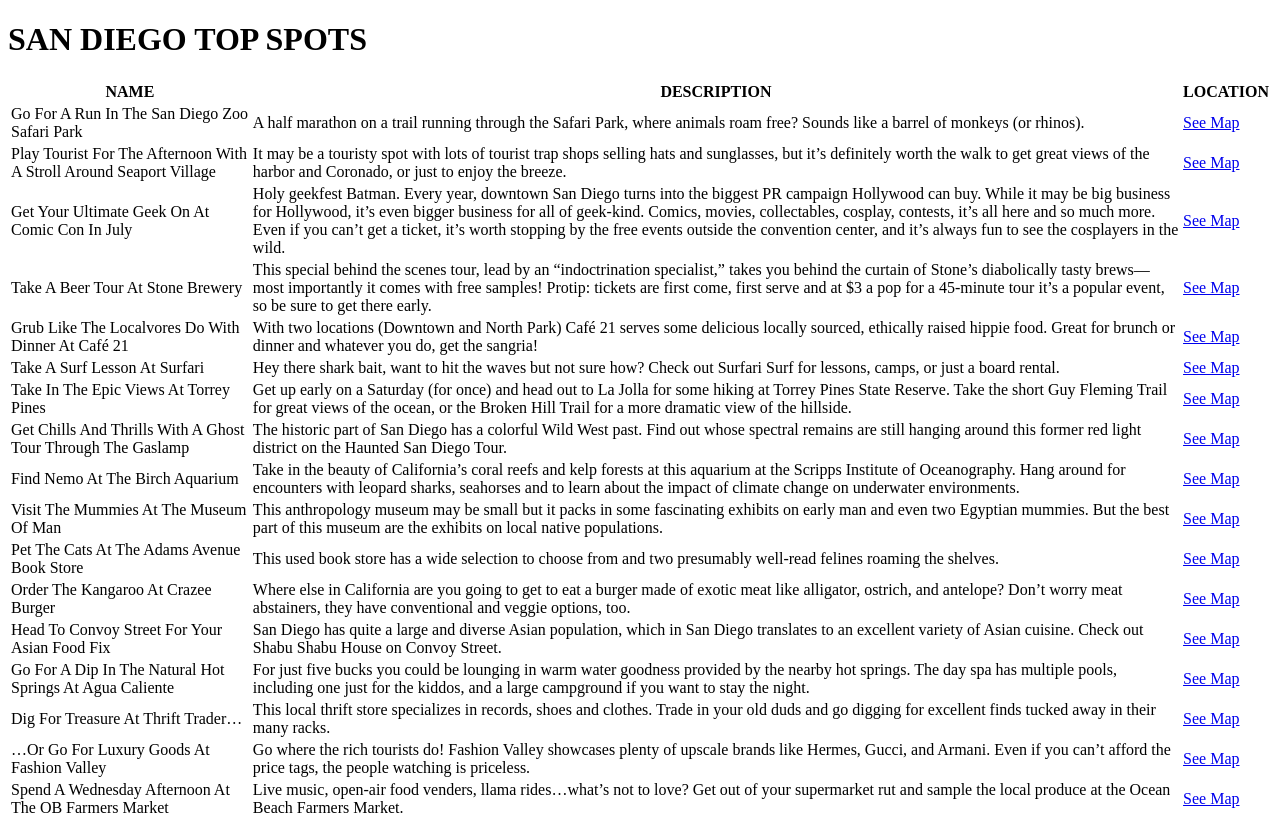
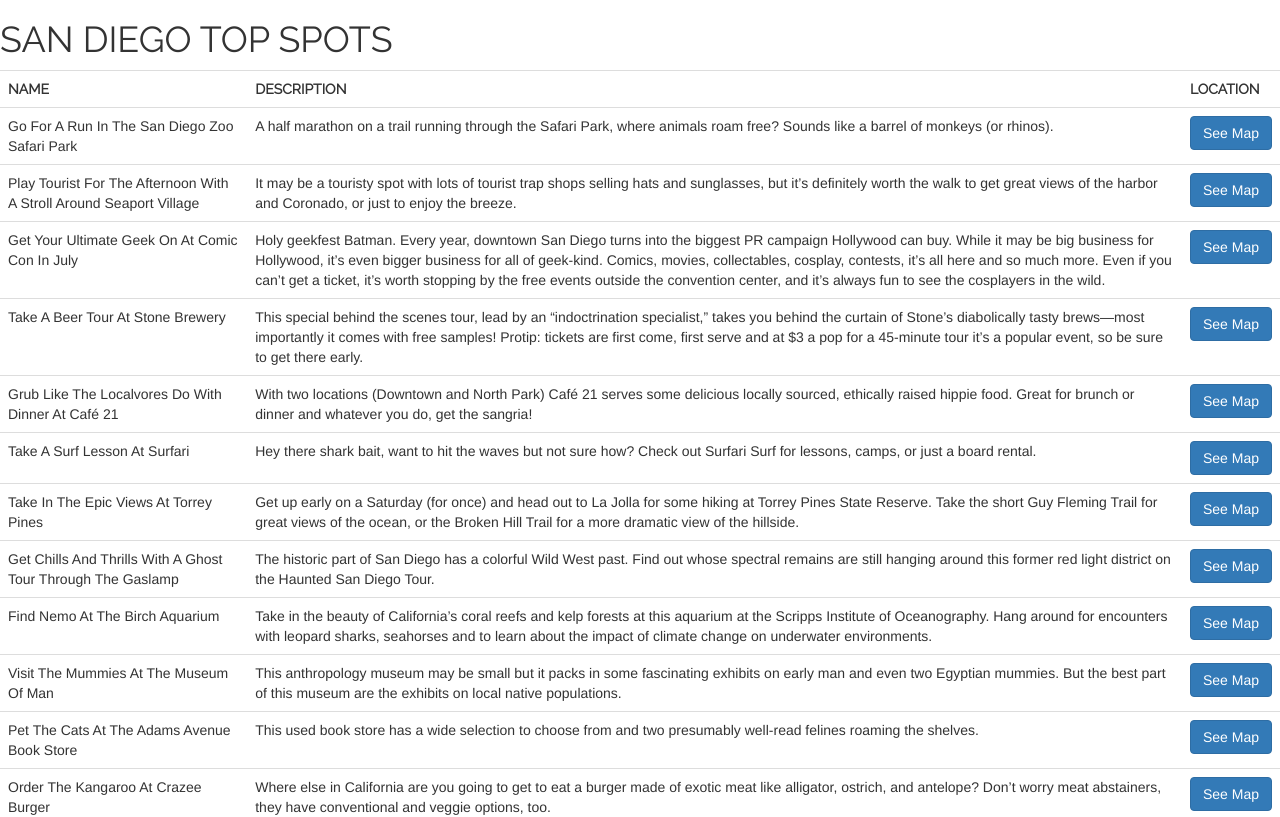
Before and after one commit to chelseamidgette/SanDiegoTopSpots-ErrorHandling, a website: page index.html in a window 1280 px wide. Shown: the top 817 px of the page. Drawn offline with nearby package versions, Linux system fonts and the light colour scheme; files that its build step writes are made by us from their sources.

Commit message:
[updated css]

```diff
--- a/app/styles/styles.css
+++ b/app/styles/styles.css
@@ -0,0 +1,7 @@
+h1 {
+	font-family: 'Raleway', sans-serif;
+}
+
+th {
+	font-family: 'Raleway', sans-serif;
+}
--- a/bower.json
+++ b/bower.json
@@ -15,6 +15,7 @@
     "tests"
   ],
   "dependencies": {
-    "angular": "^1.6.1"
+    "angular": "^1.6.1",
+    "bootstrap": "^3.3.7"
   }
 }
--- a/index.html
+++ b/index.html
@@ -3,10 +3,12 @@
 
 <head>
     <meta charset="UTF-8">
-    <title>San Diego Top Spots - Angular</title>
+    <title>San Diego Top Spots - Error Handling</title>
     <!-- bower:css -->
+    <link rel="stylesheet" href="bower_components/bootstrap/dist/css/bootstrap.css" />
     <!-- endbower -->
     <!-- inject:css -->
+    <link href="https://fonts.googleapis.com/css?family=Raleway:200,400" rel="stylesheet">
     <link rel="stylesheet" href="/app/styles/styles.css">
     <!-- endinject -->
 </head>
@@ -18,7 +20,7 @@
 
     <h1>SAN DIEGO TOP SPOTS</h1>
     <div>
-        <table class="table">
+        <table class="table table-bordereds">
             <tr>
                 <th>NAME</th>
                 <th>DESCRIPTION</th>
```
